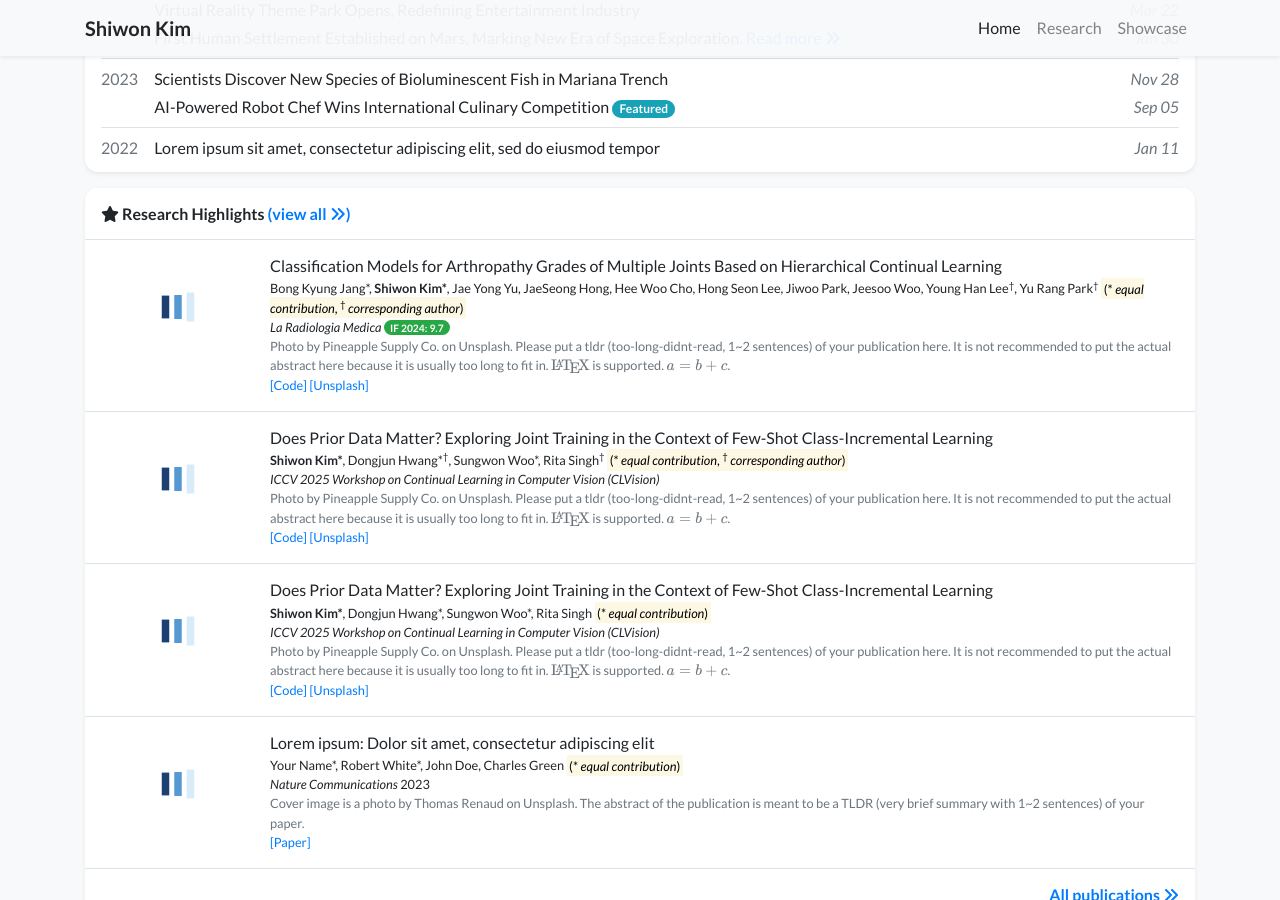
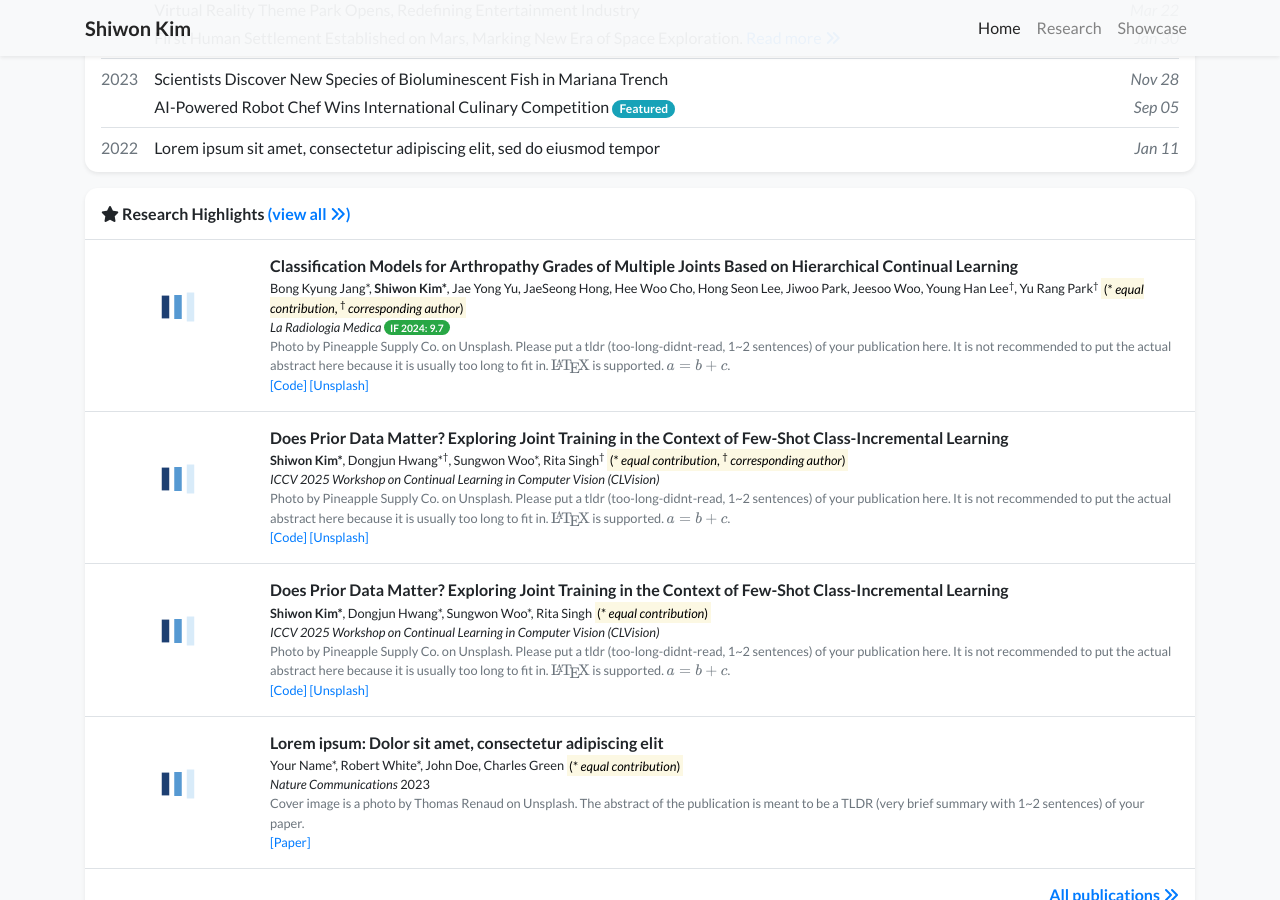
Before and after one commit to shiwonkim/shiwonkim.github.io, a Jekyll site: the page built from index.html, in a window 1280 px wide and 900 px high, scrolled down 904 px. Built offline with Jekyll 4.4.1, drawn with Linux system fonts in a browser that asks for light colours; nearby versions of some CDN libraries; a style sheet for code colours, icons or effects is not loaded.

Commit message:
edit profile

```diff
--- a/_includes/widgets/publication_item.html
+++ b/_includes/widgets/publication_item.html
@@ -9,7 +9,7 @@
             {%- endif -%}
         </div>
         <div class="col-md-9 col-xl-10 p-3 pl-md-0">
-            <h6 class="mt-0 mb-1 font-weight-normal">{{ item.title }}</h6>
+            <h6 class="mt-0 mb-1 font-weight-bold">{{ item.title }}</h6>
             <p class="mt-0 mb-0 small">{% include widgets/author_list.html authors=item.authors %}</p>
             <p class="mt-0 mb-0 small">{{item.pub_pre}}<i>{{ item.pub }}</i>{{ item.pub_post }} {{ item.pub_date }} {{ item.pub_last }} <span data-semantic-scholar-id="{{ item.semantic_scholar_id }}"></span></p>
             <p class="mt-0 mb-0 small text-muted">{{ item.abstract }}</p>
```
